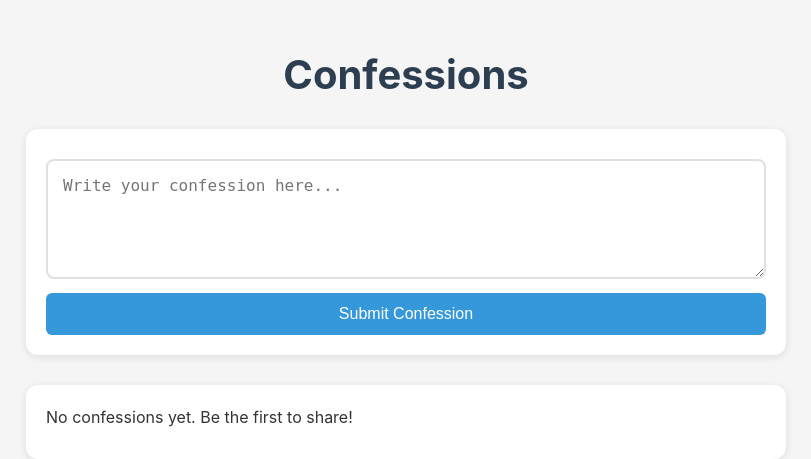
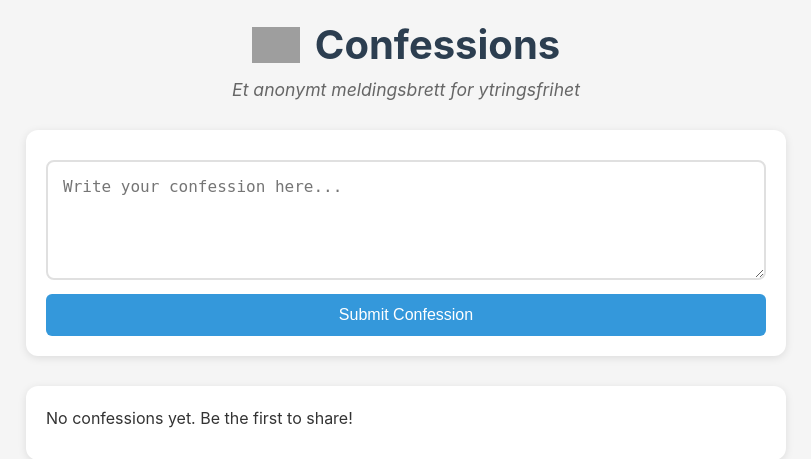
Before and after one commit to NovoSaratov/Confessions, a Flask app: page / in a window 1280 px wide. Shown: the top 459 px of the page, without its empty margins (234-1045 px from the left). Run offline with Flask 3, Linux system fonts and the light colour scheme; data that the repository does not hold is empty; grey boxes are pictures that could not be loaded.

Commit message:
css endring

```diff
--- a/templates/index.html
+++ b/templates/index.html
@@ -20,11 +20,32 @@
             width: 100%;
         }
 
+        .title-container {
+            display: flex;
+            align-items: center;
+            justify-content: center;
+            gap: 15px;
+            margin-bottom: 10px;
+        }
+
+        .title-container img {
+            width: 48px;
+            height: 48px;
+            object-fit: contain;
+        }
+
         h1 {
             text-align: center;
-            margin: 30px 0;
             color: #2c3e50;
             font-size: clamp(1.5rem, 5vw, 2.5rem);
+        }
+
+        .subtitle {
+            text-align: center;
+            color: #666;
+            font-size: clamp(0.9rem, 2vw, 1.1rem);
+            margin-bottom: 30px;
+            font-style: italic;
         }
 
         .input-container {
@@ -164,7 +185,11 @@
     </style>
 </head>
 <body>
-    <h1>Confessions</h1>
+    <div class="title-container">
+        <img src="https://cdn0.iconfinder.com/data/icons/movies-11/32/anonymous_guy_fawkes_mask_vendetta_activist_avatar-512.png" alt="Anonymous Icon">
+        <h1>Confessions</h1>
+    </div>
+    <p class="subtitle">Et anonymt meldingsbrett for ytringsfrihet</p>
 
     <div class="input-container">
         <textarea id="confessionText" placeholder="Write your confession here..."></textarea>
```
